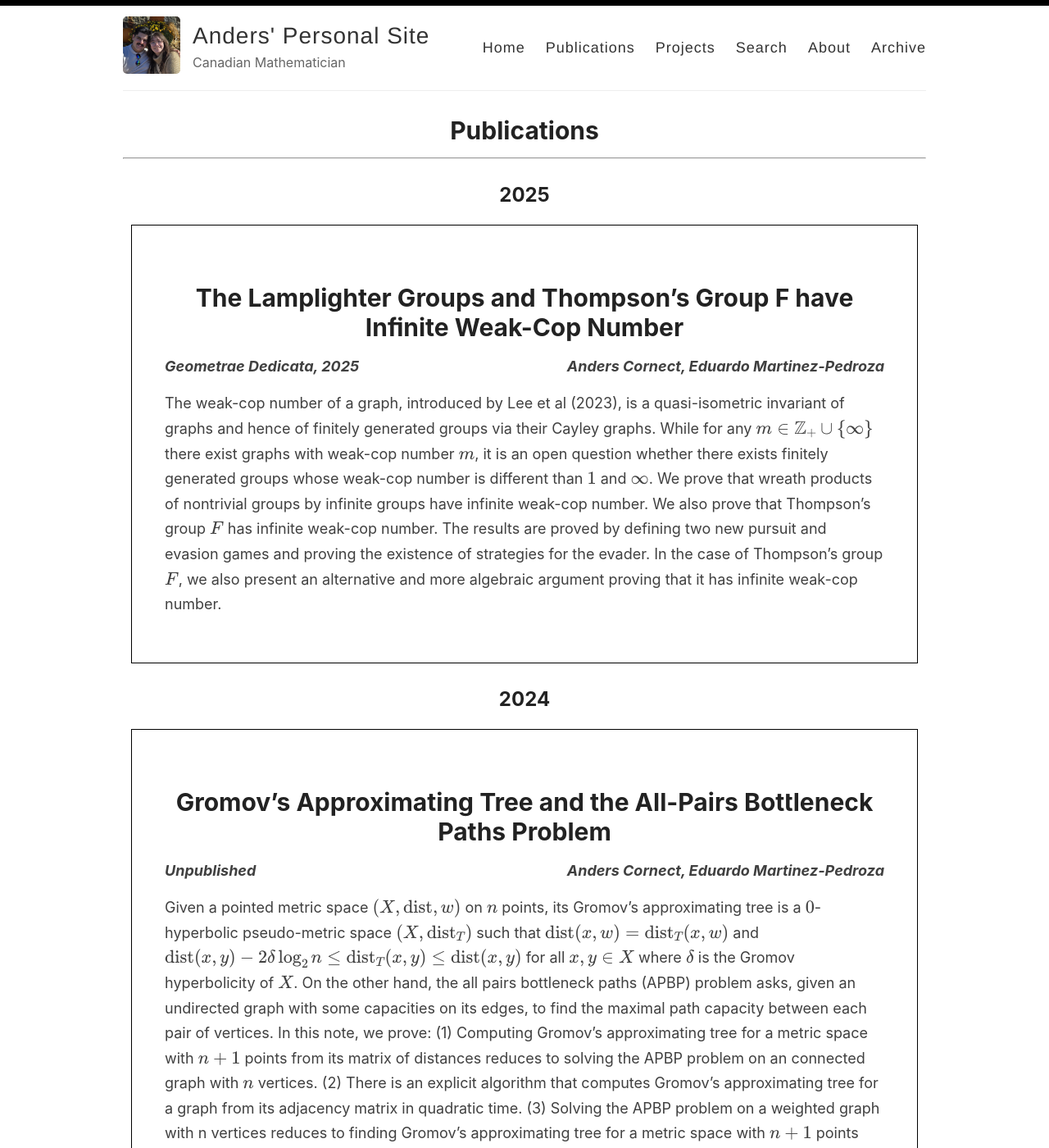
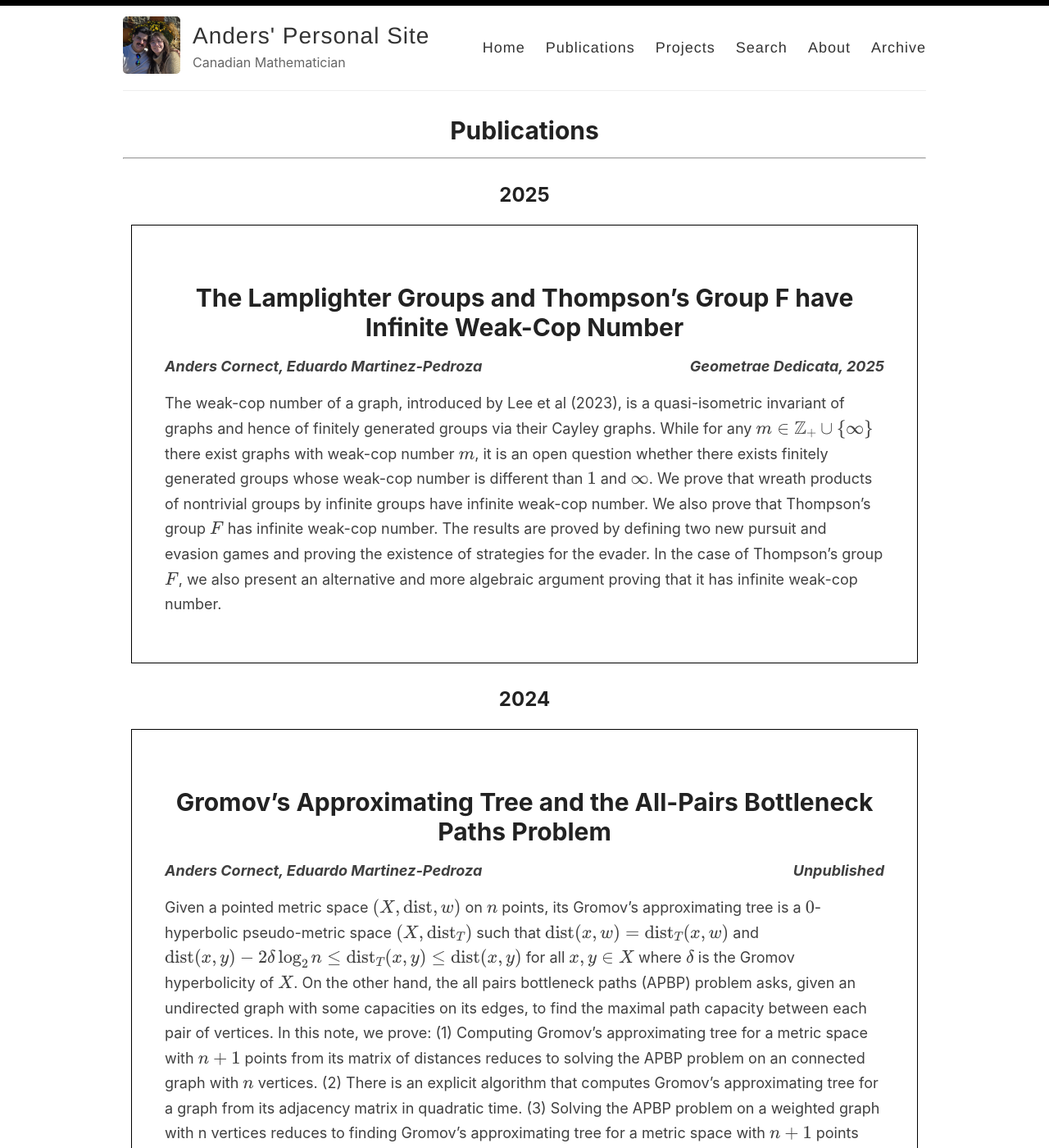
Before and after one commit to And-ers/And-ers.github.io, a Jekyll site: the page built from _pages/publications.md, in a window 1280 px wide and 1400 px high. Shown: the whole window at 82% size. Built offline with Jekyll 4.4.1, drawn with Linux system fonts in a browser that asks for light colours.

```diff
--- a/_pages/publications.md
+++ b/_pages/publications.md
@@ -14,11 +14,11 @@ permalink: /publications/
 
 <p style="text-align:left;" markdown="1">
 
-***Geometrae Dedicata, 2025***
+***Anders Cornect, Eduardo Martinez-Pedroza***
 
 <span style="float:right;" markdown="1">
 
-***Anders Cornect, Eduardo Martinez-Pedroza***
+***Geometrae Dedicata, 2025***
 
 </span>
 
@@ -36,11 +36,11 @@ The weak-cop number of a graph, introduced by Lee et al (2023), is a quasi-isome
 
 <p style="text-align:left;" markdown="1">
 
-***Unpublished***
+***Anders Cornect, Eduardo Martinez-Pedroza***
 
 <span style="float:right;" markdown="1">
 
-***Anders Cornect, Eduardo Martinez-Pedroza***
+***Unpublished***
 
 </span>
 
```
